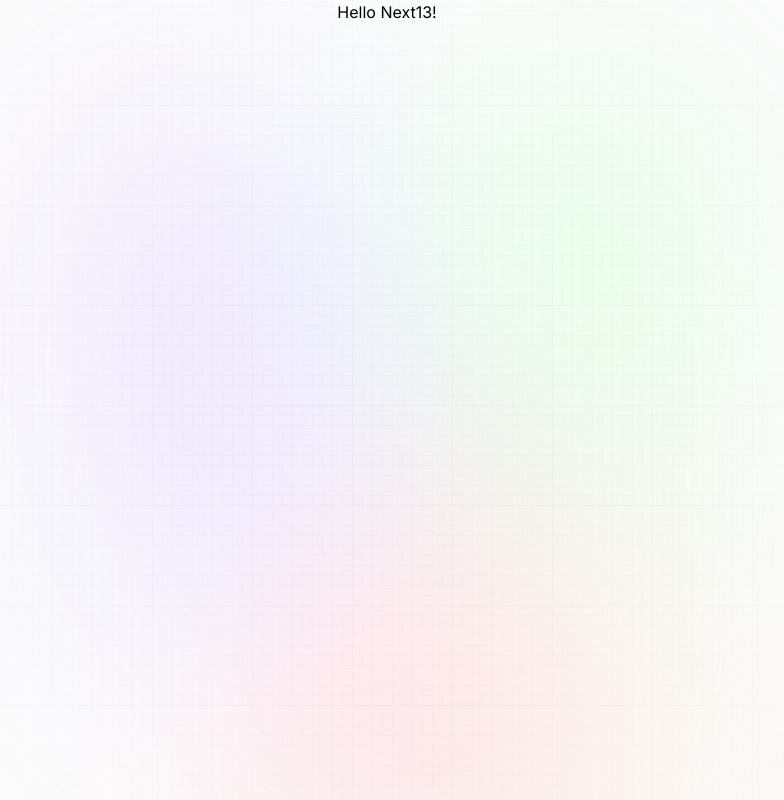
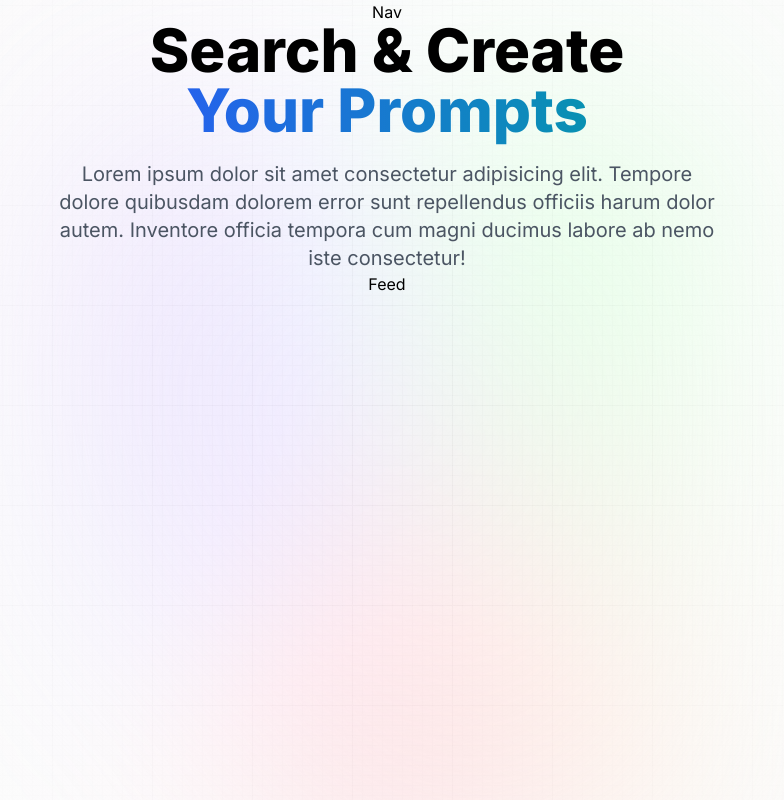
Before and after one commit to DANBOI/next13-handson, a Next.js app: page / in a window 1280 px wide. Shown: the whole page, without its empty margins (253-1037 px from the left). Built offline with nearby package versions, Linux system fonts and the light colour scheme.

Commit message:
create Home page structure

```diff
--- a/app/globals.css
+++ b/app/globals.css
@@ -68,3 +68,19 @@
 .app {
   @apply relative z-10 flex justify-center items-center flex-col max-w-7xl mx-auto sm:px-16 px-6;
 }
+
+.blue_gradient {
+  @apply bg-gradient-to-r from-blue-600 to-cyan-600 bg-clip-text text-transparent;
+}
+
+.head_text {
+  @apply mt-5 text-5xl font-extrabold leading-[1.15] text-black sm:text-6xl;
+}
+
+.lead_text {
+  @apply mt-5 text-lg text-gray-600 sm:text-xl max-w-2xl;
+}
+
+.flex_center {
+  @apply flex justify-center items-center;
+}
--- a/app/layout.jsx
+++ b/app/layout.jsx
@@ -1,5 +1,6 @@
 import "./globals.css";
 import { Inter } from "next/font/google";
+import Nav from "@components/Nav";
 
 const inter = Inter({ subsets: ["latin"] });
 
@@ -15,6 +16,7 @@ export default function RootLayout({ children }) {
         <div className="main">
           <div className="gradient" />
         </div>
+        <Nav />
         {children}
       </body>
     </html>
--- a/app/page.jsx
+++ b/app/page.jsx
@@ -1,5 +1,23 @@
+import Feed from "@components/Feed";
 import "./globals.css";
 
 export default function Home() {
-  return <main className="app">Hello Next13!</main>;
+  return (
+    <main className="app">
+      <section className="w-full flex_center flex-col text-center">
+        <h1 className="head_text capitalize">
+          search & create
+          <br />
+          <span className="blue_gradient"> your prompts</span>
+        </h1>
+        <p className="lead_text">
+          Lorem ipsum dolor sit amet consectetur adipisicing elit. Tempore
+          dolore quibusdam dolorem error sunt repellendus officiis harum dolor
+          autem. Inventore officia tempora cum magni ducimus labore ab nemo iste
+          consectetur!
+        </p>
+        <Feed />
+      </section>
+    </main>
+  );
 }
--- /dev/null
+++ b/components/Feed.jsx
@@ -0,0 +1,5 @@
+import React from "react";
+
+export default function Feed() {
+  return <div>Feed</div>;
+}
--- /dev/null
+++ b/components/Nav.jsx
@@ -0,0 +1,5 @@
+import React from "react";
+
+export default function Nav() {
+  return <nav className="z-3 fixed w-full text-center">Nav</nav>;
+}
--- a/jsconfig.json
+++ b/jsconfig.json
@@ -1,7 +1,7 @@
 {
   "compilerOptions": {
     "paths": {
-      "@/*": ["./*"]
+      "@*": ["./*"]
     }
   }
 }
```
